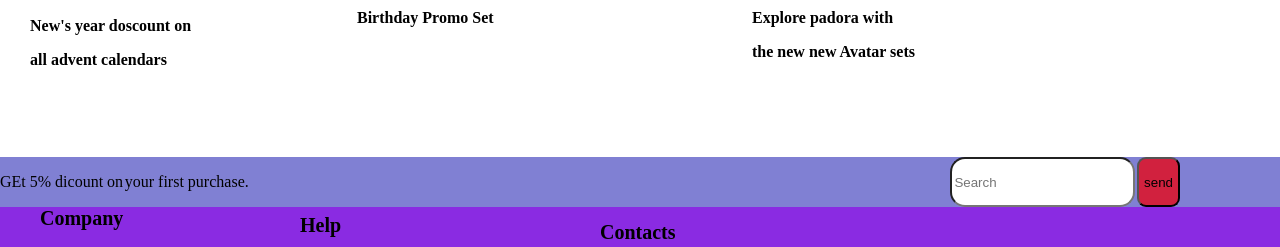
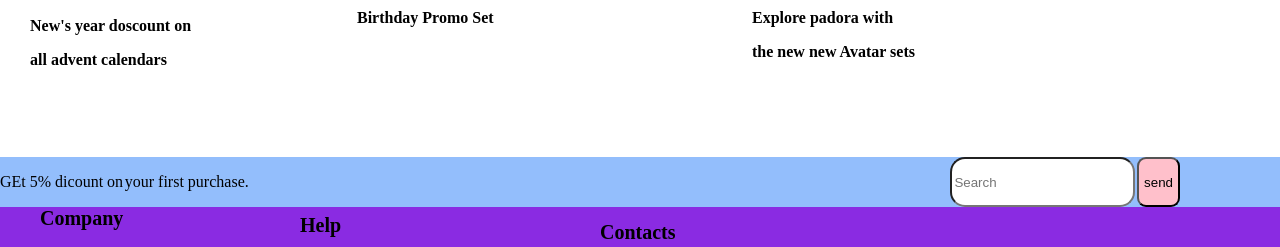
Before and after one commit to kivuvarosekivuvan/movieWeb, a plain HTML site: page index.html in a window 1280 px wide. Shown: the part 2909-3156 px from the top of the page. Drawn offline with Linux system fonts and the light colour scheme.

Commit message:
Update style.css

```diff
--- a/style.css
+++ b/style.css
@@ -250,7 +250,7 @@ margin-left: 500px;
 }
 .gee{
     display: flex;
-    background-color: rgb(128, 128, 211);
+    background-color: rgb(147,190,252);
     justify-content: space-between;
 }
 #in{
@@ -263,7 +263,7 @@ margin-right: 100px;
 border-radius: 9px;
 padding-left: 50px;
 padding: 5px;
-background-color: rgb(209, 33, 62);
+background-color: pink;
 
 }
 #big{
```
